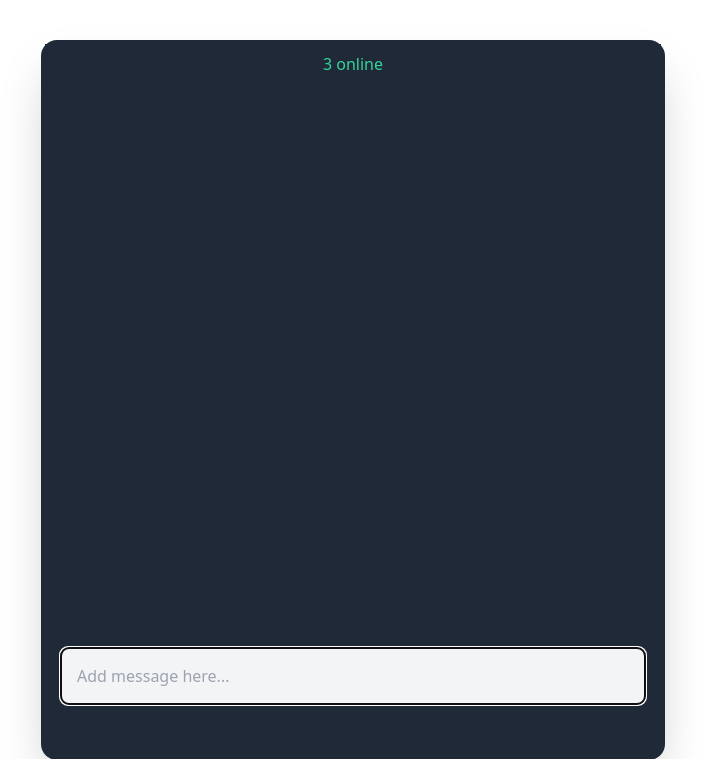
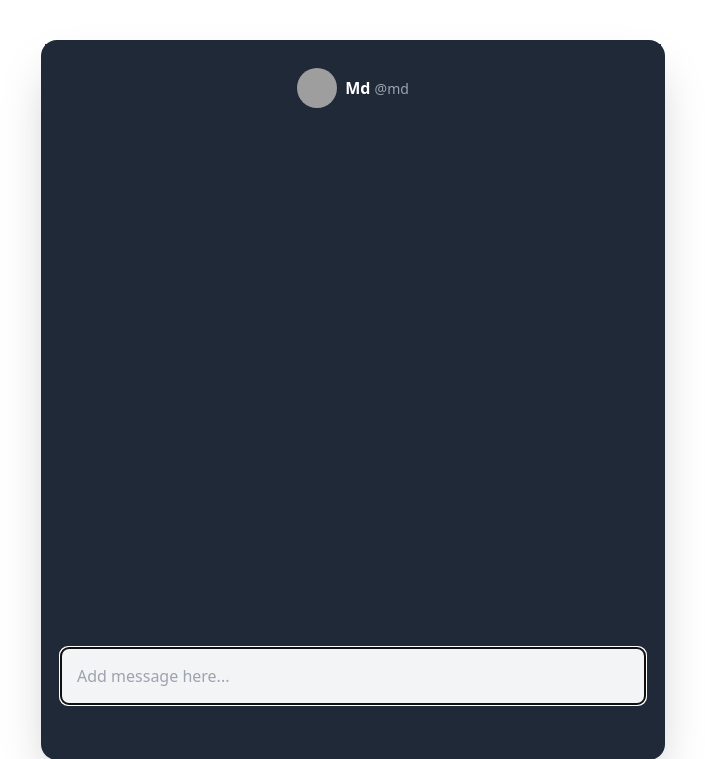
Before and after one commit to MdJiyaulHaq/ChitChat, a Django app: template a_rtchat/templates/a_rtchat/chat.html in a window 1280 px wide. Shown: the part 80-839 px from the top of the page, without its empty margins (287-992 px from the left). Run offline with Django 5.2, Linux system fonts and the light colour scheme; the template is opened without the code that fills it: values that come from a table or form of the project are taken from there, others are empty; data comes from the database, SQL or seed files in the repository; both versions use the stored data as it was after the commit; parts of the project's set-up code (start-up, migrations or seed data) failed here and were passed over; some libraries are stand-ins or nearby versions; grey boxes are pictures that could not be loaded.

Commit message:
update chat.html and db.sqlite3

```diff
--- a/a_rtchat/templates/a_rtchat/chat.html
+++ b/a_rtchat/templates/a_rtchat/chat.html
@@ -3,7 +3,22 @@
 <wrapper class="block max-w-2xl mx-auto my-10 px-6">
     <div id="chat_window" class="h-[45rem] flex flex-col bg-gray-800 rounded-2xl shadow-2xl relative p-1">
         <div class="flex justify-center text-emerald-400 bg-gray-800 p-2 sticky top-0 z-10">
-            <span id="online-count" class="pr-1">3</span>online
+            {% if other_user %}
+            <div id="online-icon" class="green-dot absolute top-2 left-2"></div>
+            <a href="{% url 'profile' other_user.username %}">
+                <div class="flex items-center gap-2 p-4 sticky top-0 z-10">
+                    <img class="w-10 h-10 rounded-full object-cover" src="{{ other_user.profile.avatar }}" />
+                    <div>
+                        <span class="font-bold text-white">{{ other_user.profile.name }}</span>
+                        <span class="text-sm font-light text-gray-400">@{{ other_user.username }}</span>
+                    </div>
+                </div>
+            </a>
+
+            {% else %}
+            <div id="online-icon"></div>
+            <span id="online-count" class="pr-1"></span>online
+            {% endif %}
         </div>
         <div id='chat_container' class="overflow-y-auto grow">
             <ul id='chat_messages' class="flex flex-col justify-end gap-2 p-4">
@@ -14,11 +29,8 @@
         </div>
         <div class="sticky bottom-0 z-10 p-2 bg-gray-800">
             <div class="flex items-center rounded-xl px-2 py-2">
-                <form id="chat_message_form" class="w-full"
-                hx-ext="ws"
-                ws-connect="/ws/chatroom/public-chat"
-                ws-send
-                _="on htmx:wsAfterSend reset() me">
+                <form id="chat_message_form" class="w-full" hx-ext="ws" ws-connect="/ws/chatroom/public_chat" ws-send
+                    _="on htmx:wsAfterSend reset() me">
                     {% csrf_token %}
                     {{ form }}
                 </form>
```
Also changed, not shown: db.sqlite3.
